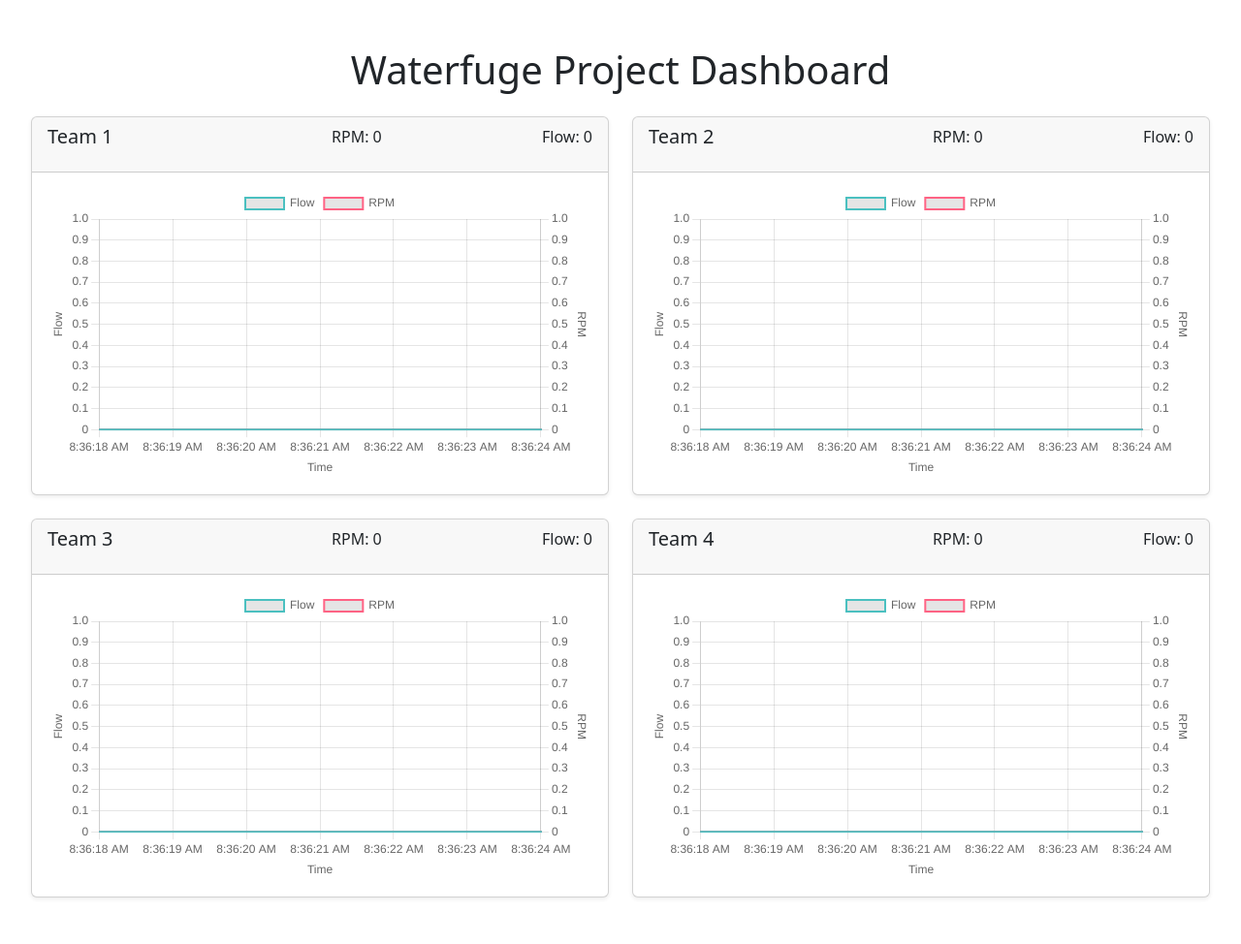
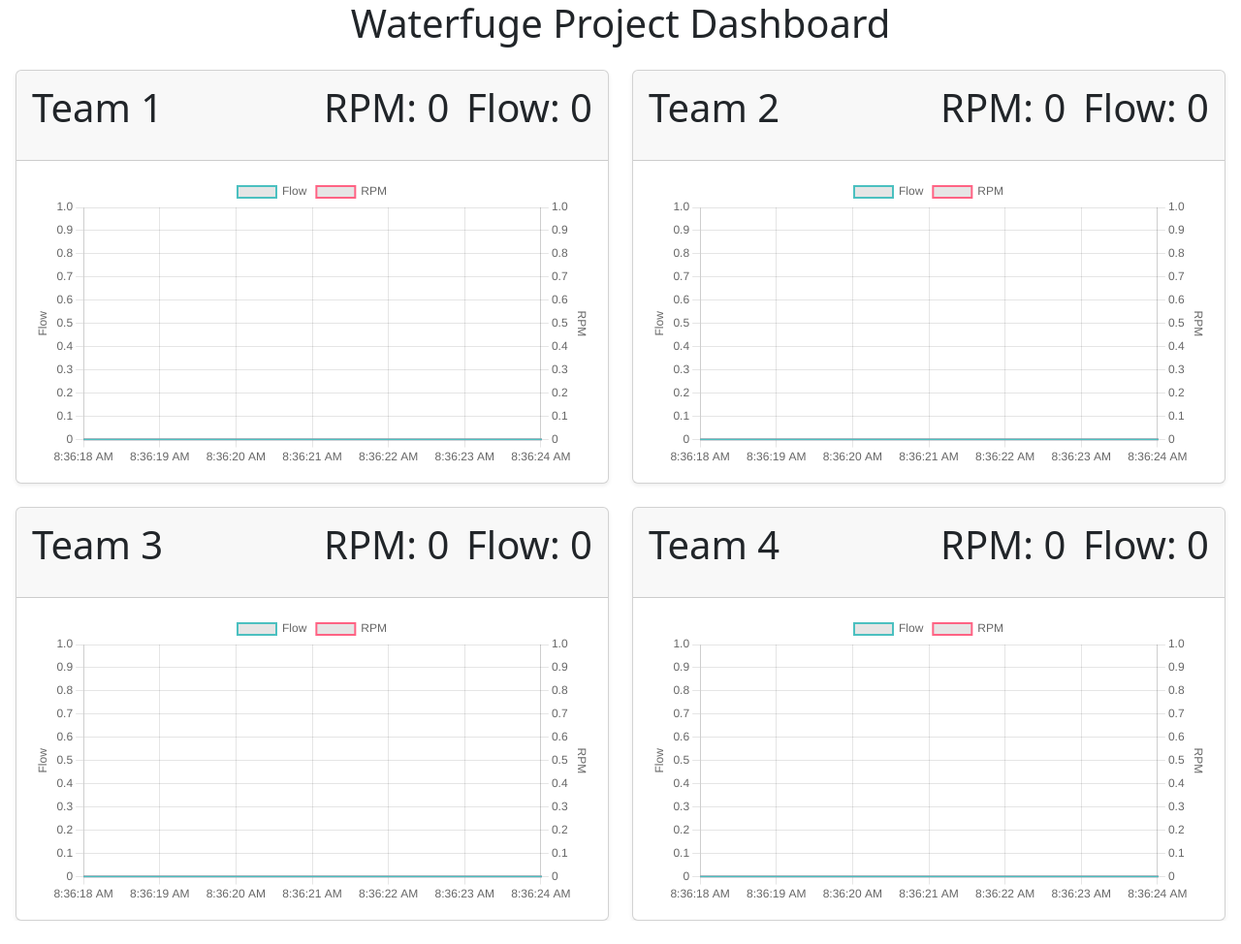
Before and after one commit to JonahderTyp/waterfuge, a Flask app: page /overview in a window 1280 px wide. Shown: the whole page at 97% size. After the commit the page ends 950 px from the top, so only its background shows below. Run offline with Flask 3, Linux system fonts and the light colour scheme; data comes from the database, SQL or seed files in the repository; some libraries are stand-ins or nearby versions.

Commit message:
feat: add time input to forms and update teamcard styling for better visibility

```diff
--- a/server/waterfuge/site/templates/index.html
+++ b/server/waterfuge/site/templates/index.html
@@ -19,6 +19,9 @@
             <br>
             <label class="form-label"> Name </label>
             <input class="form-control" type="text" name="name" value="Waterfuge Project Default">
+            <br>
+            <label class="form-label"> Time </label>
+            <input type="number" name="time" value="60" class="form-control" id="time" placeholder="Time in seconds">
             <br>
             <input class="btn btn-primary" type="submit" value="GO">
         </form>
--- a/server/waterfuge/site/templates/overview.html
+++ b/server/waterfuge/site/templates/overview.html
@@ -8,16 +8,14 @@
 
 {% from "teamcard.html" import teamcard with context %}
 
-{% block content %}
+{% block content_override %}
 
-<div class="container-flex py-4 mx-3">
-    <h1 class="text-center mb-4">{{request.args.get('name', 'Waterfuge Project Dashboard')}}</h1>
+<div class="container-flex py-0 my-0 mx-3">
+    <h1 class="text-center mb-4 mt-0">{{request.args.get('name', 'Waterfuge Project Dashboard')}}</h1>
     <div class="row g-4">
-
         <div class="col-md-6">
             {{ teamcard("1") }}
         </div>
-
         <div class="col-md-6">
             {{ teamcard("2") }}
         </div>
@@ -31,7 +29,7 @@
 </div>
 <script>
     let charts = {};
-    const maxDataPoints = 60; // Store data for the last 60 seconds
+    const maxDataPoints = parseInt("{{request.args.get('time', '60')}}"); // Store data for the last 60 seconds
 
     async function fetchSensorsData() {
         const response = await fetch('/api/sensors');
@@ -69,7 +67,7 @@
                 maintainAspectRatio: false,
                 scales: {
                     x: {
-                        title: { display: true, text: 'Time' },
+                        title: { display: false, text: 'Time' },
                     },
                     y1: {
                         type: 'linear',
--- a/server/waterfuge/site/templates/teamcard.html
+++ b/server/waterfuge/site/templates/teamcard.html
@@ -3,18 +3,18 @@
     <div class="card-header">
         <div class="row">
             <div class="col-md-6 d-flex justify-content-start">
-                <h5 class="card-title text-center">
+                <p class="card-title text-center fs-1">
                     <span class="card-{{ team_id }}-name">
                         Kein Sensor Regestriert
                     </span>
-                </h5>
+                </p>
             </div>
             <div class="col-md-6 d-flex justify-content-between">
                 <div class="m-0 p-0">
-                    <p>RPM: <span class="card-{{ team_id }}-rpm"></span></p>
+                    <p class="fs-1">RPM: <span class="card-{{ team_id }}-rpm"></span></p>
                 </div>
                 <div class="m-0 p-0">
-                    <p>Flow: <span class="card-{{ team_id }}-flow"></span></p>
+                    <p class="fs-1">Flow: <span class="card-{{ team_id }}-flow"></span></p>
                 </div>
             </div>
         </div>
@@ -30,7 +30,7 @@
                 {% else %}
                 bg-light bg-opacity-75 text-dark
                 {% endif %}" id="card-{{ team_id }}-offline-overlay" style="z-index: 5;">
-                <h5 class="m-0"><span class="card-{{ team_id }}-name"></span> is offline</h5>
+                <h5 class="m-0"><span class="card-{{ team_id }}-name"></span> ist offline</h5>
             </div>
         </div>
     </div>
```
